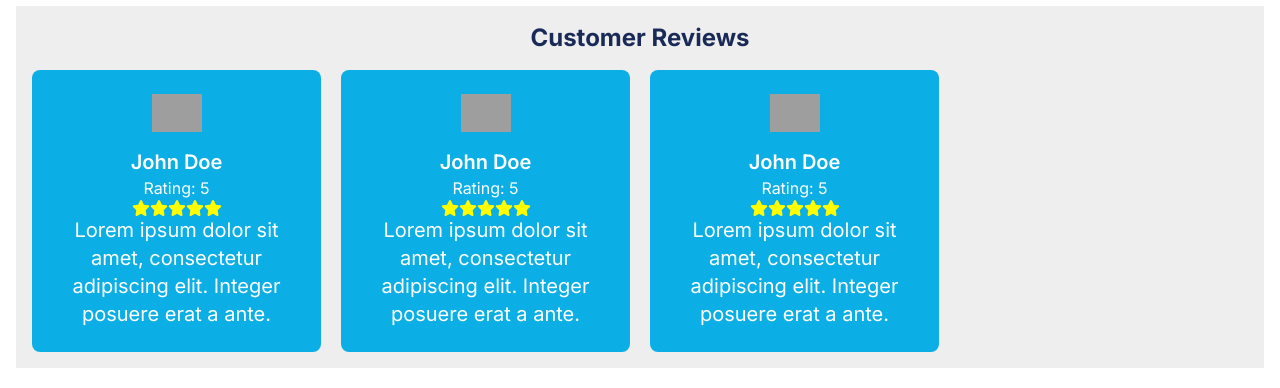
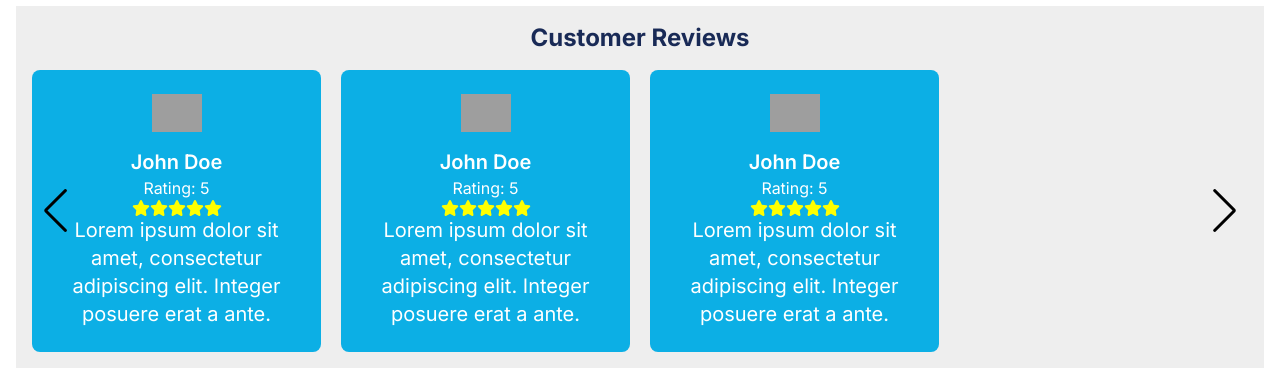
Before and after one commit to tejartr7/mobile-shop, a Next.js app: page / in a window 1280 px wide. Shown: the part 1413-1801 px from the top of the page. Built offline with nearby package versions, Linux system fonts and the light colour scheme; grey boxes are pictures that could not be loaded.

Commit message:
rtr dev teja

```diff
--- a/app/testimonials/Page.jsx
+++ b/app/testimonials/Page.jsx
@@ -40,7 +40,7 @@ const ReviewSlider = () => {
       <Swiper
         onSwiper={(swiper) => setSwiper(swiper)} // Set the Swiper instance to state
         slidesPerView={1}
-        navigation={{ prevEl: '.swiper-button-prev', nextEl: '.swiper-button-next' }}
+       // navigation={{ prevEl: '.swiper-button-prev', nextEl: '.swiper-button-next' }}
         pagination={{ clickable: true }}
         spaceBetween={20}
         breakpoints={{
@@ -78,8 +78,8 @@ const ReviewSlider = () => {
             </div>
           </SwiperSlide>
         ))}
-        <div className="swiper-button-next" onClick={handleNext} style={{ position: 'absolute', zIndex: 10, color: 'black', backgroundColor: '#cccccc' }}></div>
-        <div className="swiper-button-prev" onClick={handlePrev} style={{ position: 'absolute', zIndex: 10, color: 'black', backgroundColor: '#cccccc' }}></div>
+        <div className="swiper-button-next" onClick={handleNext} style={{ position: 'absolute', zIndex: 10, color: 'black' }}></div>
+        <div className="swiper-button-prev" onClick={handlePrev} style={{ position: 'absolute', zIndex: 10, color: 'black' }}></div>
       </Swiper>
     </section>
   );
```
